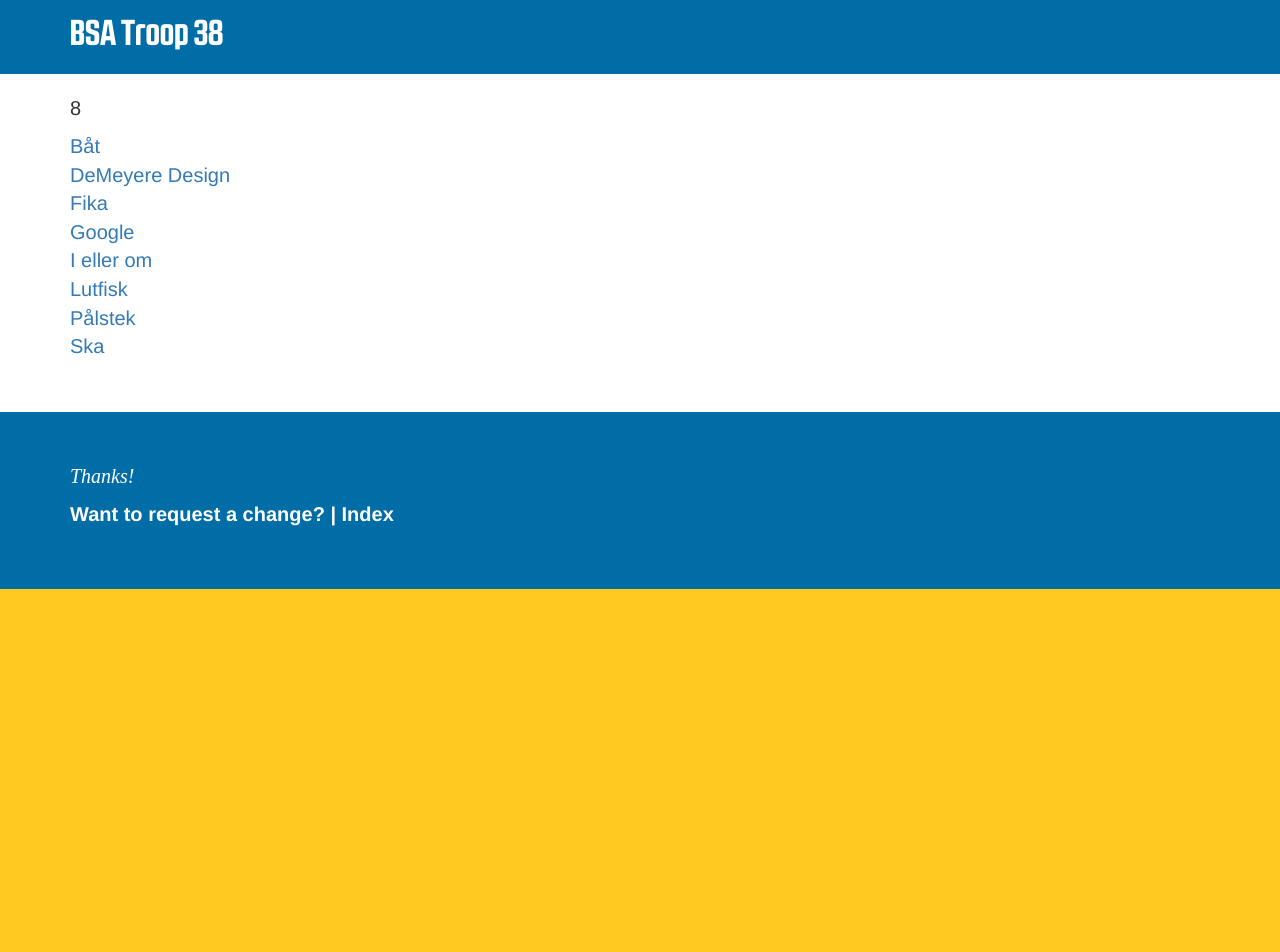
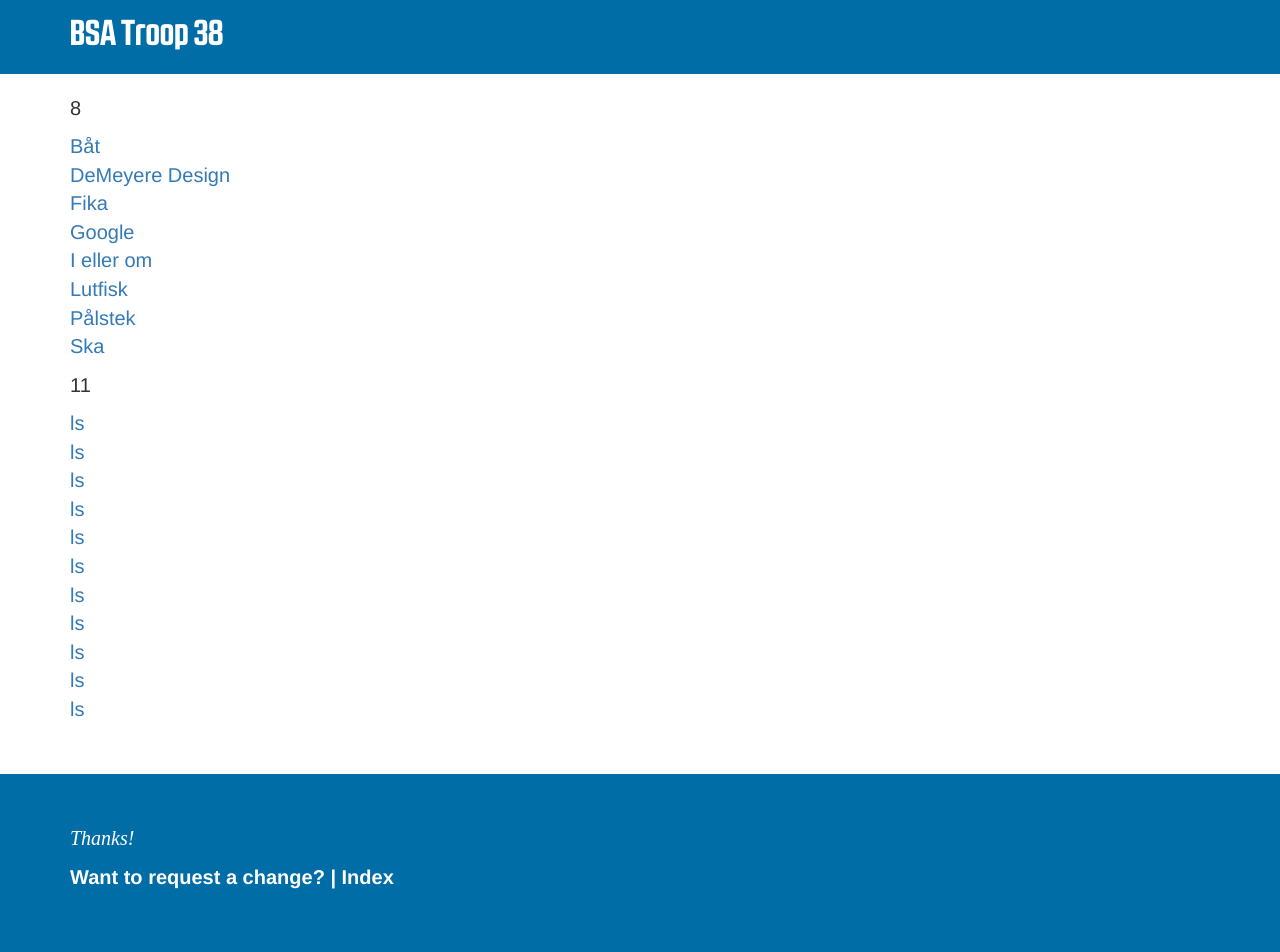
Before and after one commit to demeyere/bsa38.org, a Jekyll site: the page built from _pages/ls.md, in a window 1280 px wide. Built offline with Jekyll 4.4.1, drawn with Linux system fonts in a browser that asks for light colours; before the commit the page ends 900 px from its top, so only the background shows below that.

Commit message:
try to add pages to /ls

```diff
--- a/_pages/ls.md
+++ b/_pages/ls.md
@@ -11,3 +11,9 @@ layout: post
 {% assign sorted_posts = (site.posts | sort: 'title') %}
 {% for post in sorted_posts %}<a href="{{ post.url }}">{{ post.title }}</a><br/>
 {% endfor %}
+
+{{ site.pages | size }}
+
+{% assign sorted_posts = (site.pages | sort: 'title') %}
+{% for post in sorted_posts %}<a href="{{ page.url }}">{{ page.title }}</a><br/>
+{% endfor %}
```
